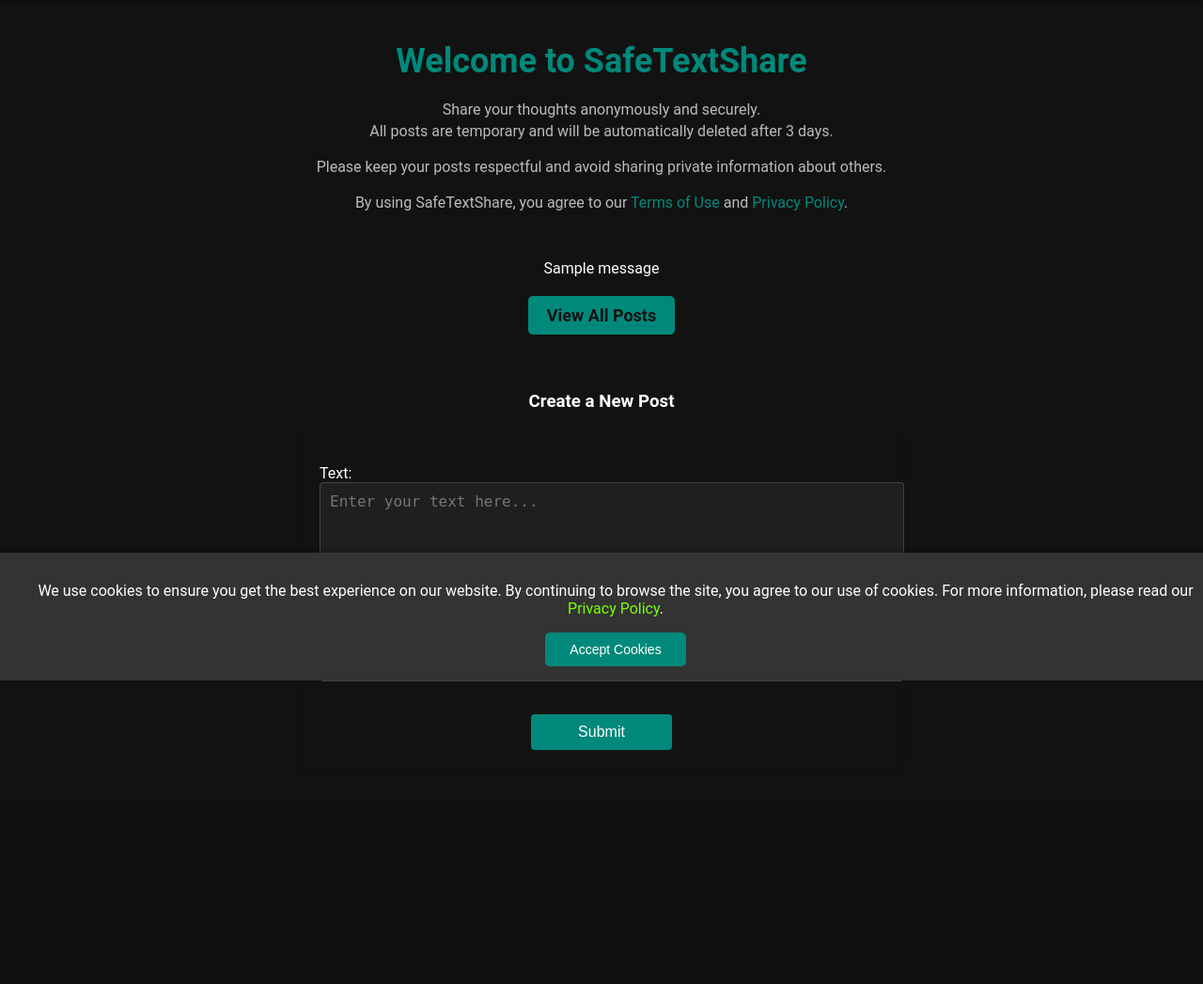
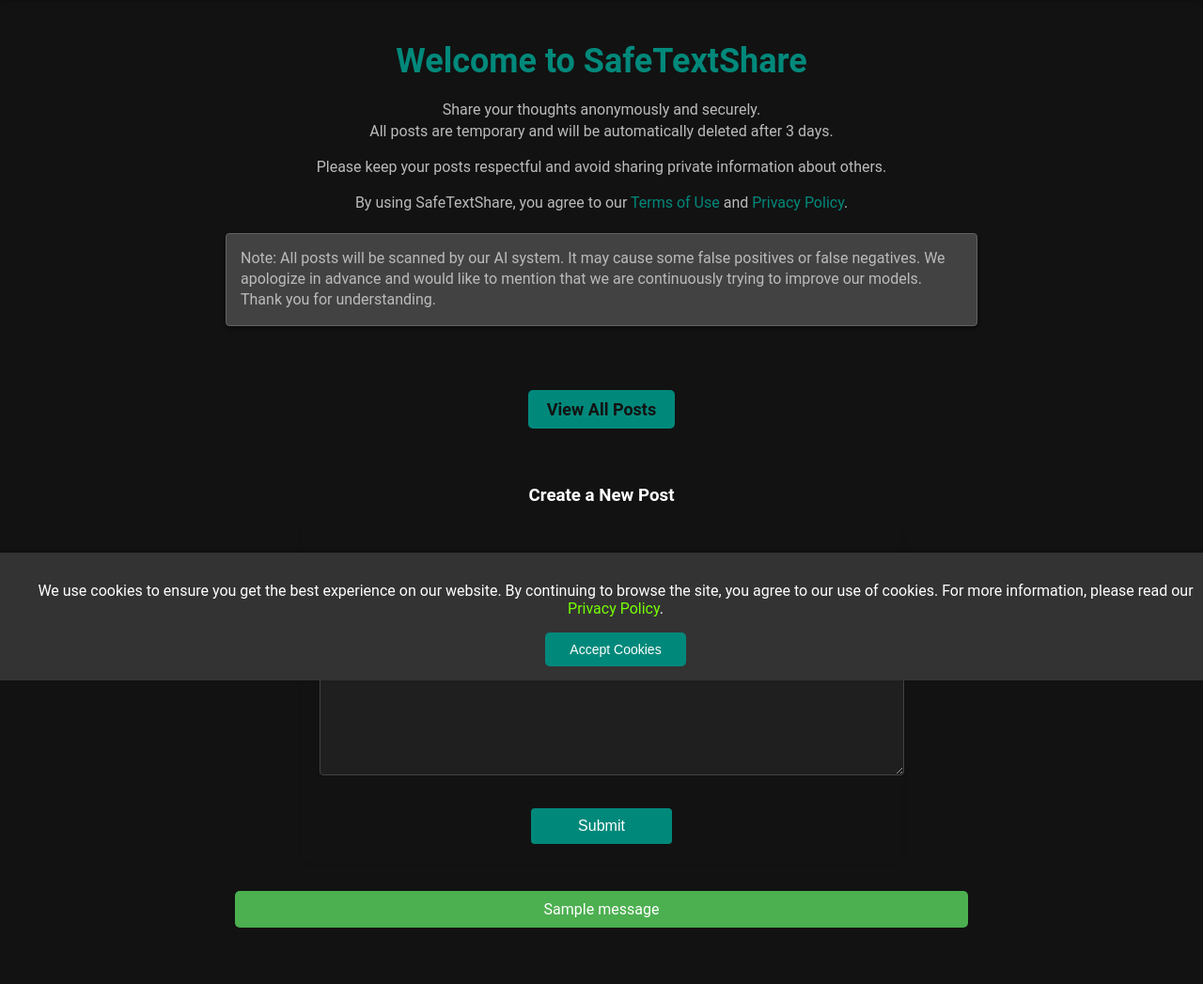
Before and after one commit to leyoncode/SafeTextShare, a Django app: page / in a window 1280 px wide. Shown: the part 76-1123 px from the top of the page at 94% size. Before the commit the page ends 874 px from the top, so only its background shows below. Run offline with Django 5.2, Linux system fonts and the light colour scheme; tables that the repository leaves empty hold one stand-in row (values such as "Sample post"); one stand-in notice (Sample message) is shown; parts of the project's set-up code (start-up, migrations or seed data) failed here and were passed over.

Commit message:
Minor visual changes and improvements. Plus added a notice that the ML algorithm have biases.

```diff
--- a/core/templates/core/base.html
+++ b/core/templates/core/base.html
@@ -209,6 +209,73 @@
             margin-top: 10px;
         }
 
+        .messages {
+            padding: 10px;
+            margin: 20px 0;
+        }
+
+        .errorlist {
+            padding: 0;
+            margin: 10px 0;
+            list-style-type: none; /* Removes the bullet points */
+        }
+
+        .errorlist li {
+            background-color: #f8d7da; /* Light red background for error message */
+            color: #721c24; /* Dark red text for better readability */
+            border: 1px solid #f5c6cb; /* Border color similar to the background */
+            border-radius: 4px; /* Rounded corners for the error message box */
+            padding: 8px; /* Padding around the error message */
+            margin-bottom: 5px; /* Space between multiple error messages */
+            font-size: 14px; /* Adjust font size */
+            font-weight: bold; /* Bold text for emphasis */
+        }
+
+        /* Ensures the error message aligns well with other elements */
+        form .errorlist {
+            margin-left: 0; /* Align error messages with form inputs */
+        }
+
+        .alert {
+            padding: 10px;
+            margin-bottom: 10px;
+            border-radius: 5px;
+        }
+
+        .alert.success {
+            background-color: #4CAF50; /* Green for success */
+            color: white;
+        }
+
+        .alert.error {
+            background-color: #f44336; /* Red for error */
+            color: white;
+        }
+
+        .alert.info {
+            background-color: #2196F3; /* Blue for info */
+            color: white;
+        }
+
+        .alert.warning {
+            background-color: #ff9800; /* Orange for warning */
+            color: white;
+        }
+
+        .info-notice {
+            background-color: #424242; /* Dark gray background to blend with dark theme */
+            color: #e0e0e0; /* Light gray text for readability */
+            border: 1px solid #616161; /* Slightly lighter gray border */
+            border-radius: 4px; /* Rounded corners for a softer look */
+            padding: 15px; /* Padding inside the box to ensure text doesn't touch the edges */
+            margin: 20px 0; /* Vertical space before and after the notice */
+            font-size: 14px; /* Font size to ensure readability */
+            font-weight: normal; /* Normal weight for easy reading */
+            text-align: left; /* Align text to the left for readability */
+            box-shadow: 0 2px 4px rgba(0, 0, 0, 0.5); /* Subtle shadow for a raised effect */
+        }
+
+
         /* Cookie Notice Styling */
         .cookie-notice {
             position: fixed;
@@ -241,7 +308,6 @@
     </style>
 </head>
 <body>
-
     <!-- Navbar -->
     <div class="navbar">
         <a href="{% url 'home' %}" class="brand-logo">SafeTextShare</a>
@@ -252,6 +318,15 @@
     <div class="main-content">
         {% block content %}
         {% endblock %}
+
+        <!-- Display Django Messages -->
+        {% if messages %}
+            <div class="messages">
+                {% for message in messages %}
+                    <div class="alert {{ message.tags }}">{{ message }}</div>
+                {% endfor %}
+            </div>
+        {% endif %}
     </div>
 
     <!-- Cookie Notice -->
--- a/core/templates/core/home.html
+++ b/core/templates/core/home.html
@@ -11,21 +11,16 @@
         <p>Share your thoughts anonymously and securely.<br> All posts are temporary and will be automatically deleted after 3 days.</p>
         <p>Please keep your posts respectful and avoid sharing private information about others.</p>
         <p>By using SafeTextShare, you agree to our <a href="{% url 'terms_of_usage' %}">Terms of Use</a> and <a href="{% url 'privacy_policy' %}">Privacy Policy</a>.</p>
+        <p class="info-notice">Note: All posts will be scanned by our AI system. It may cause some false positives or false negatives.
+            We apologize in advance and would like to mention that we are continuously trying to improve our models.
+            Thank you for understanding.</p>
     </div>
 
     <br/><br/>
-
-    <!-- Display Django Messages -->
-    {% if messages %}
-        <div class="messages">
-            {% for message in messages %}
-                <div class="alert {{ message.tags }}">{{ message }}</div>
-            {% endfor %}
-        </div>
-    {% endif %}
 
     <a href="{% url 'all_posts' %}" class="button">View All Posts</a>
 
     <h3>Create a New Post</h3>
     {% include 'UserText/post_form.html' %}
+
 {% endblock %}
```
Lines whose indentation alone changed are shown as unchanged.
